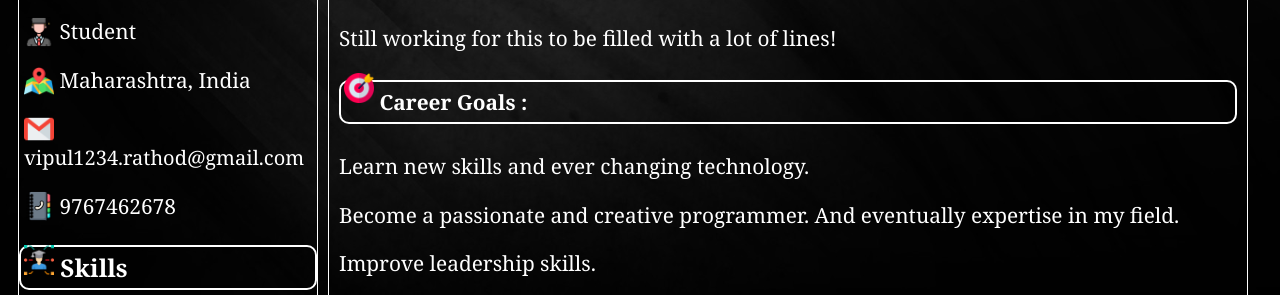
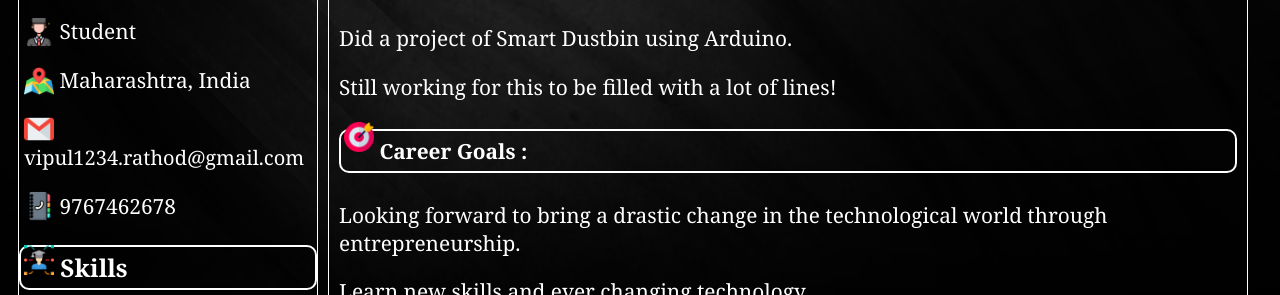
Before and after one commit to VipulRathod1234/VipulRathod1234.github.io, a plain HTML site: page index.html in a window 1280 px wide. Shown: the part 472-767 px from the top of the page. Drawn offline with Linux system fonts and the light colour scheme.

Commit message:
Update index.html
Added achievement and goal.

```diff
--- a/index.html
+++ b/index.html
@@ -64,9 +64,11 @@
                 <p>S.S.C. from Matsyodari Vidyalay Ambad, Maharashtra State Board with 93.6%.</p>
                 <img src="icons\achievement.png" alt="achievement" class="png">
                 <h4>&nbsp;Achievements :</h4>
+                <p>Did a project of Smart Dustbin using Arduino.</p>
                 <p>Still working for this to be filled with a lot of lines!</p>
                 <img src="icons\goal.png" alt="goals" class="png">
                 <h4>&nbsp;Career Goals :</h4>
+                <p>Looking forward to bring a drastic change in the technological world through entrepreneurship.</p>
                 <p>Learn new skills and ever changing technology.</p>
                 <p>Become a passionate and creative programmer. And eventually expertise in my field.</p>
                 <p>Improve leadership skills.</p>
```
